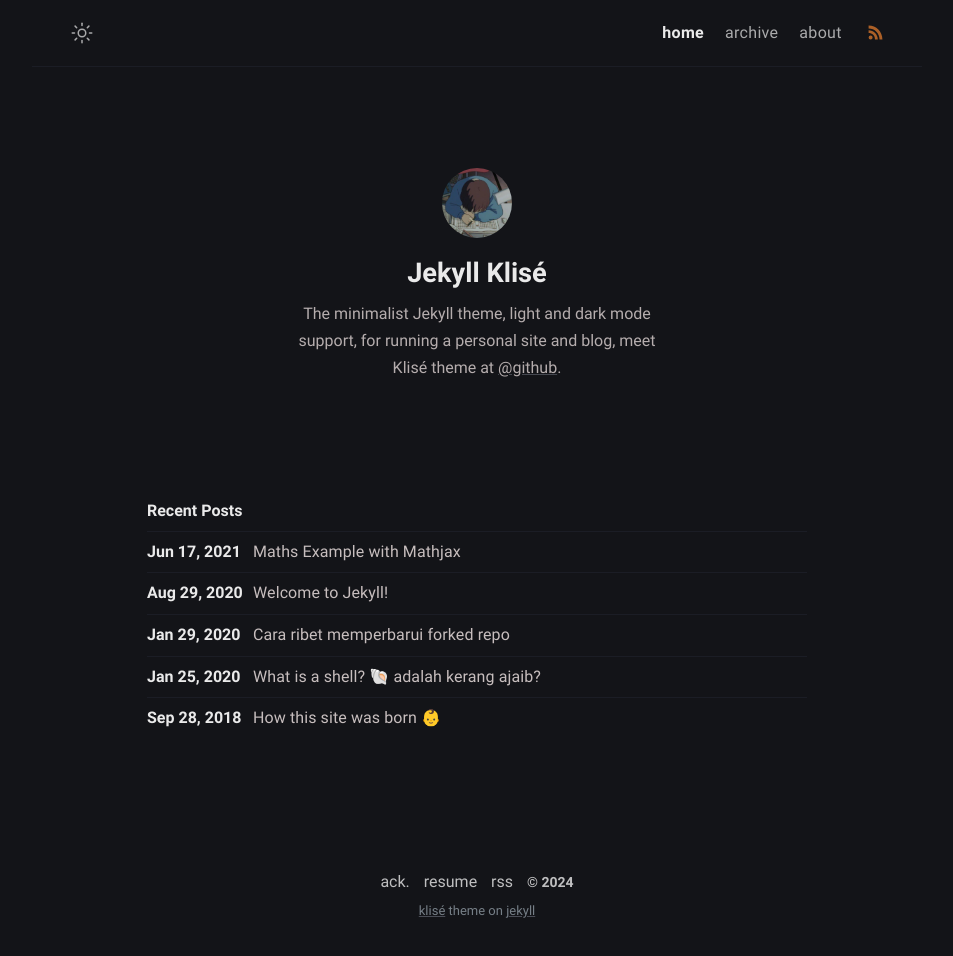
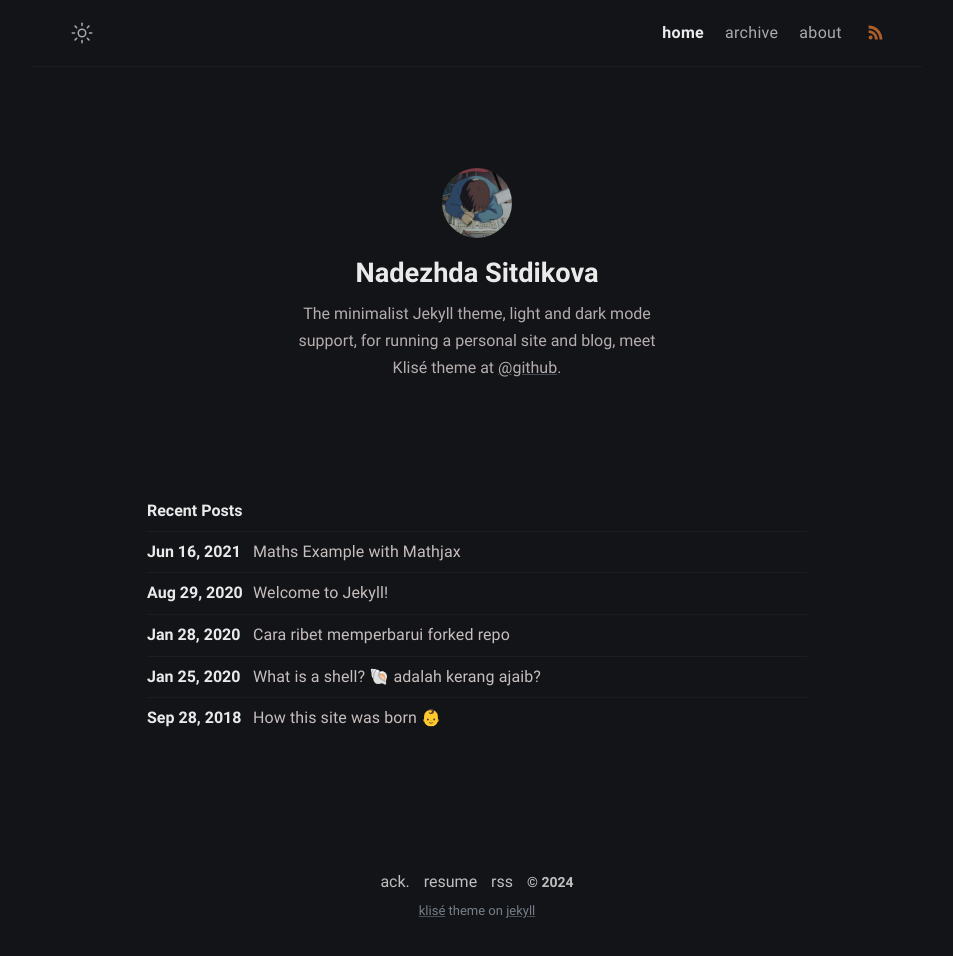
Before and after one commit to nadezhda95/nadezhda95.github.io, a Jekyll site: the page built from index.md, in a window 1280 px wide. Shown: the whole page, without its empty margins (163-1116 px from the left). Built offline with Jekyll 4.4.1, drawn with Linux system fonts in a browser that asks for light colours; part of the change alters nothing that is shown.

Commit message:
config is updated

```diff
--- a/_config.yml
+++ b/_config.yml
@@ -1,17 +1,19 @@
 # Site settings
-title: Klise Theme # site title
+title: Nadezhda Sitdikova Portfolio # site title
 description: >- # site description
-  He's writing in Bahasa about web technology and experience as a journal
-  for documentation things that he learned, meet him <a href="https://github.com/piharpi" target="_blank" rel="noopener">@github</a>.
+  HComprehensive analysis, ensuring data quality, data availability and integrity,
+  as well as visualization and user-friendly interface development.
+  Stack: Telegram bots, Google Spreadsheets, Machine Learning, AI and more.
+  Nadezhda Sitdikova Portfolio.
 lang: en-US # default lang
-timezone: Asia/Jakarta # set your timezone
+# timezone: Asia/Jakarta # set your timezone
 image: assets/img/ogp.png # This image used for Open Graph more info https://ogp.me/
-repo: https://github.com/piharpi/jekyll-klise # site repo [optional]
+# repo: https://github.com/piharpi/jekyll-klise # site repo [optional]
 mode: dark # default theme "dark" | "light"
 
 # Profile settings
 author:
-  name: Jekyll Klisé # author name
+  name: Nadezhda Sitdikova # author name
   bio: >- # tell to the world
     The minimalist Jekyll theme, light and dark mode support, for running a personal site and blog,
     meet Klisé theme at <a href="https://github.com/piharpi/jekyll-klise" target="_blank" rel="noopener">@github</a>.
@@ -23,7 +25,7 @@ author:
   avatar: /assets/img/avatar.jpg # change with your own avatar
 
 # URL settings
-url: "https://klise.now.sh" #
+url: "http://nadezhda95.github.io" #
 baseurl:
 permalink: /:title/
 google_analytics: # leave it blank if not wish
```
